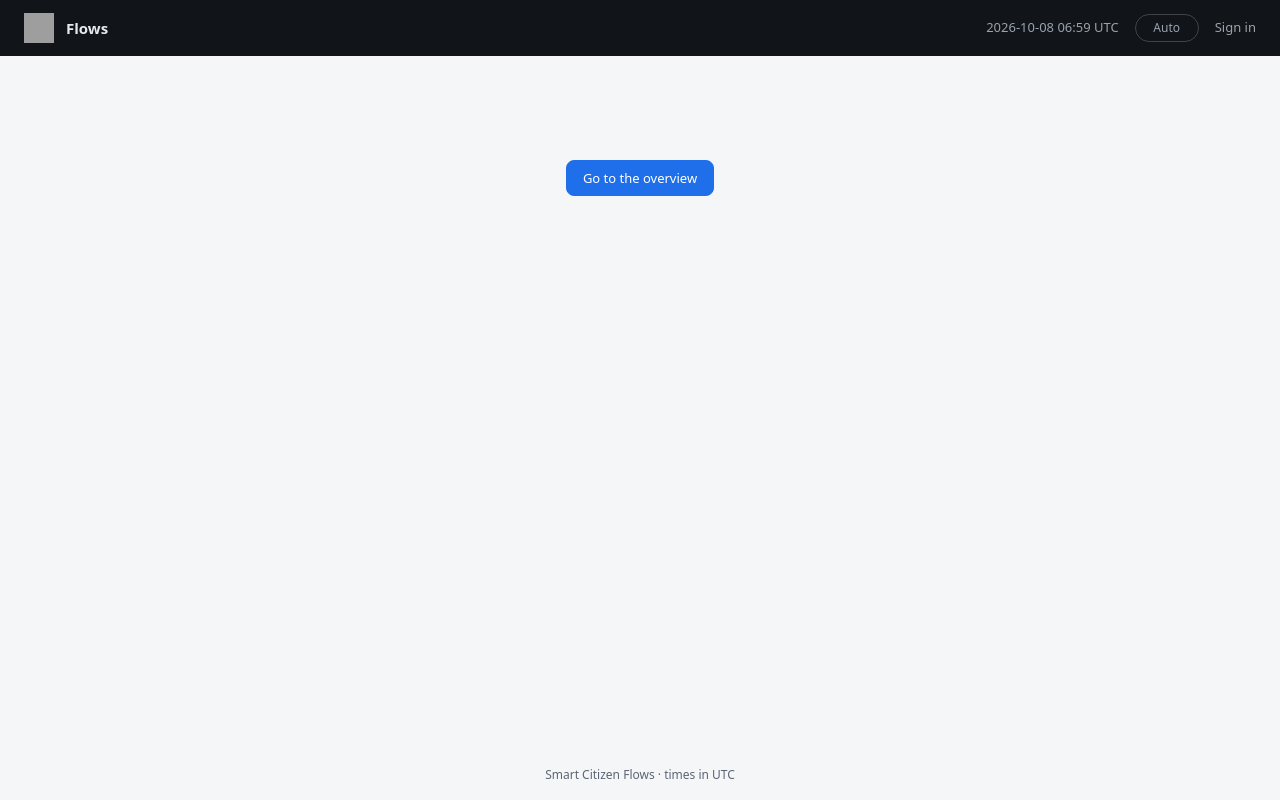
After one commit to fablabbcn/smartcitizen-flows, a Flask app: template scflows/templates/error.html in a window 1280 px wide. The commit adds this page. Run offline with Flask 3, Linux system fonts and the light colour scheme; the template is opened without the code that fills it, so the values that code supplies are empty; grey boxes are pictures that could not be loaded.

Commit message:
Add a theme switch and error pages, run tests on all pull requests

```diff
--- a/scflows/main.py
+++ b/scflows/main.py
@@ -1,9 +1,11 @@
 from datetime import timedelta
 
-from flask import Blueprint, render_template
+from flask import Blueprint, render_template, request
 from flask_login import current_user
+from werkzeug.exceptions import HTTPException
 
 from . import db
+from .api import json_error
 from .identity import ADMIN
 from .jobs import now
 from .models import Blueprint as BlueprintModel, Calibration, Hardware, Job, JobRun
@@ -32,3 +34,21 @@
                 'blueprints': count(db.select(db.func.count(BlueprintModel.id)))}
     return render_template('index.html', metadata=metadata,
                            jobs=job_figures() if current_user.role == ADMIN else None)
+
+
+# Messages for the web interface. Others show the description of the error
+MESSAGES = {
+    403: 'Your account cannot open this page. Jobs are for Smart Citizen admins only.',
+    404: 'This page does not exist, or the item was deleted.',
+    500: 'Something went wrong on our side. Try again, and check the web logs if it keeps failing.',
+}
+
+
+@main.app_errorhandler(HTTPException)
+def error_page(error):
+    # The API answers in json, also for paths that do not exist
+    if request.path.startswith('/api/'):
+        return json_error(error)
+    if error.response is not None:
+        return error.response
+    return render_template('error.html', error=error, message=MESSAGES.get(error.code, error.description)), error.code
--- a/scflows/static/css/app.css
+++ b/scflows/static/css/app.css
@@ -118,6 +118,25 @@
 .topbar-end a { color: var(--color-header-muted); }
 .topbar-end a:hover { color: #fff; }
 .clock { font-variant-numeric: tabular-nums; }
+.theme-switch {
+  min-width: 4rem;
+  padding: var(--space-1) var(--space-2);
+  border: 1px solid rgba(255, 255, 255, 0.2);
+  border-radius: var(--radius-pill);
+  background: none;
+  color: var(--color-header-muted);
+  font: inherit;
+  font-size: var(--text-xs);
+  cursor: pointer;
+}
+.theme-switch:hover { color: #fff; border-color: rgba(255, 255, 255, 0.5); }
+
+/* Error pages */
+.error-page { padding: var(--space-7) 0; text-align: center; }
+.error-page .code { color: var(--color-text-muted); font-size: var(--text-xxl); font-weight: 600; font-variant-numeric: tabular-nums; }
+.error-page h1 { margin: var(--space-2) 0 var(--space-3); }
+.error-page p { color: var(--color-text-muted); }
+.error-page .row { justify-content: center; margin-top: var(--space-5); }
 
 /* Page layout */
 
--- a/scflows/static/css/tokens.css
+++ b/scflows/static/css/tokens.css
@@ -1,7 +1,10 @@
 /* Design tokens: colours, type, spacing and shapes used by app.css.
-   Change values here to tweak the look of the whole interface. */
+   Change values here to tweak the look of the whole interface.
+   The theme (light or dark) is set on <html data-theme>: the header switch, or the system setting by default */
 
 :root {
+  color-scheme: light;
+
   /* Brand */
   --color-accent: #1f6feb;
   --color-accent-hover: #1a5fcc;
@@ -78,9 +81,10 @@
   --focus-ring: 0 0 0 3px rgba(31, 111, 235, 0.35);
 }
 
-/* Dark theme: follows the system setting */
-@media (prefers-color-scheme: dark) {
-  :root {
+/* Dark theme */
+:root[data-theme="dark"] {
+  color-scheme: dark;
+
   --color-accent: #4493f8;
   --color-accent-hover: #6aa8fa;
   --color-accent-soft: #15253d;
@@ -113,4 +117,3 @@
   --shadow: 0 1px 2px rgba(0, 0, 0, 0.4);
   --shadow-lg: 0 8px 24px rgba(0, 0, 0, 0.5);
 }
-}
--- a/scflows/static/js/app.js
+++ b/scflows/static/js/app.js
@@ -10,6 +10,27 @@
     };
     tick();
     setInterval(tick, 10000);
+  }
+
+  // Theme switch: auto (system setting), light, dark. The choice is kept in this browser
+  var themeSwitch = document.querySelector('[data-theme-switch]');
+  var systemDark = window.matchMedia('(prefers-color-scheme: dark)');
+  var savedTheme = function () {
+    try { return localStorage.getItem('theme') || 'auto'; } catch (error) { return 'auto'; }
+  };
+  var applyTheme = function (choice) {
+    var theme = choice === 'auto' ? (systemDark.matches ? 'dark' : 'light') : choice;
+    document.documentElement.setAttribute('data-theme', theme);
+    if (themeSwitch) themeSwitch.textContent = choice.charAt(0).toUpperCase() + choice.slice(1);
+  };
+  applyTheme(savedTheme());
+  systemDark.addEventListener('change', function () { if (savedTheme() === 'auto') applyTheme('auto'); });
+  if (themeSwitch) {
+    themeSwitch.addEventListener('click', function () {
+      var next = { auto: 'light', light: 'dark', dark: 'auto' }[savedTheme()] || 'auto';
+      try { localStorage.setItem('theme', next); } catch (error) {}
+      applyTheme(next);
+    });
   }
 
   // Tables: filter rows with a search box and sort by clicking headers
--- a/scflows/templates/base.html
+++ b/scflows/templates/base.html
@@ -4,6 +4,14 @@
 <head>
     <meta charset="utf-8">
     <meta name="viewport" content="width=device-width, initial-scale=1">
+    {# Theme before the first paint: saved choice, or the system setting #}
+    <script>
+        try {
+            var theme = localStorage.getItem('theme');
+            document.documentElement.setAttribute('data-theme', theme === 'light' || theme === 'dark' ? theme :
+                (matchMedia('(prefers-color-scheme: dark)').matches ? 'dark' : 'light'));
+        } catch (error) {}
+    </script>
     {% block head %}{% endblock %}
     <title>{% block title %}{% endblock %}{% if self.title() %} · {% endif %}Smart Citizen Flows</title>
     <link rel="icon" href="{{ url_for('static', filename='favicon.ico') }}">
@@ -32,6 +40,7 @@
             {% endif %}
             <div class="topbar-end">
                 <span class="clock" data-clock></span>
+                <button class="theme-switch" type="button" data-theme-switch title="Theme: follow the system, light or dark">Auto</button>
                 {% if current_user.is_authenticated %}
                 <span><span class="user">{{ current_user.username }}</span> · {{ current_user.role }}</span>
                 <a href="{{ url_for('auth.logout') }}">Log out</a>
--- /dev/null
+++ b/scflows/templates/error.html
@@ -0,0 +1,13 @@
+{% extends "base.html" %}
+{% block title %}{{ error.name }}{% endblock %}
+{% block content %}
+<section class="error-page">
+    <div class="code">{{ error.code }}</div>
+    <h1>{{ error.name }}</h1>
+    <p>{{ message }}</p>
+    <div class="row">
+        <a class="btn primary" href="{{ url_for('main.index') }}">Go to the overview</a>
+        {% if error.code in (401, 403) and not current_user.is_authenticated %}<a class="btn" href="{{ url_for('auth.login') }}">Sign in</a>{% endif %}
+    </div>
+</section>
+{% endblock %}
```
Also changed, not shown: tests/test_app.py (+22 -0 lines), .github/workflows/tests.yml. Lines whose indentation alone changed are shown as unchanged.
